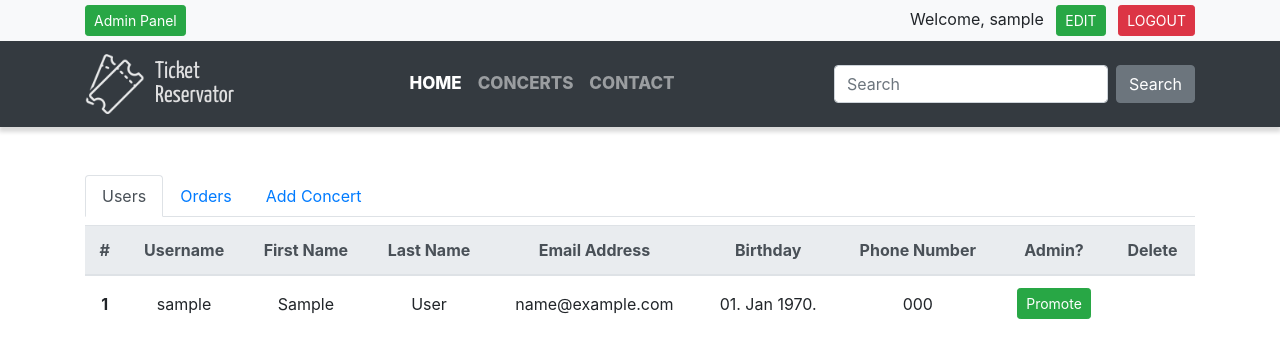
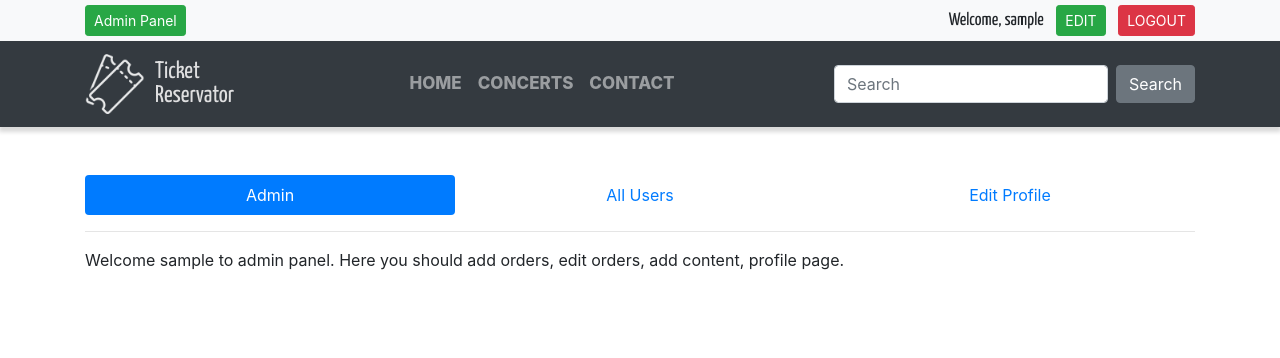
Before and after one commit to AndrejNikolic/Ticket-Reservator-project, a PHP site: page /admin.php in a window 1280 px wide. Shown: the top 358 px of the page. Run offline with PHP 8.4, Linux system fonts and the light colour scheme; the visitor is signed in with stand-in values (Sample User, id 1); tables that the repository leaves empty or names only in its code hold one stand-in row (values such as "Sample post"); some web fonts are replaced.

Commit message:
Admin navigation

```diff
--- a/admin.php
+++ b/admin.php
@@ -1,6 +1,8 @@
 <?php
 session_start();
 require_once("connect.php");
+
+$_SESSION['page']="admin";
 
 if (!isset($_SESSION['admin'])) {
     header("location: index.php");
@@ -15,72 +17,11 @@ if (!isset($_SESSION['admin'])) {
 <body>
 <?php include "assets/header.php" ?>
     <div class="container my-5">
-        <ul class="nav nav-tabs" id="myTab" role="tablist">
-        <li class="nav-item" role="presentation">
-            <a class="nav-link active" data-toggle="tab" href="#users" role="tab" aria-controls="users" aria-selected="true">Users</a>
-        </li>
-        <li class="nav-item" role="presentation">
-            <a class="nav-link" data-toggle="tab" href="#orders" role="tab" aria-controls="orders" aria-selected="false">Orders</a>
-        </li>
-        <li class="nav-item" role="presentation">
-            <a class="nav-link" data-toggle="tab" href="#new-concert" role="tab" aria-controls="new-concert" aria-selected="false">Add Concert</a>
-        </li>
-        </ul>
-        <div class="tab-content" id="myTabContent">
-            <div class="tab-pane fade show active" id="users" role="tabpanel" aria-labelledby="users-tab">
-                <table class="table table-hover mt-2 text-center">
-                    <thead class="thead-light">
-                        <tr>
-                            <th scope="col">#</th>
-                            <th scope="col">Username</th>
-                            <th scope="col">First Name</th>
-                            <th scope="col">Last Name</th>
-                            <th scope="col">Email Address</th>
-                            <th scope="col">Birthday</th>
-                            <th scope="col">Phone Number</th>
-                            <th scope="col">Admin?</th>
-                            <th scope="col">Delete</th>
-                        </tr>
-                    </thead>
-                    <tbody>
-                    <?php
-                    //load users
-                    $sql = "SELECT id_user, username, first_name, last_name, email, birthday, phone, admin FROM user";
-                    $result = mysqli_query($con, $sql);
-                    $count = 1;
-                    $admin = "";
+        <?php include "admin_navigation.php" ?>
 
-                    while($row = mysqli_fetch_assoc($result)) {
-                        if ($row["admin"] == 1) {
-                            $admin = '<a class="btn btn-danger btn-sm" href="assets/demote_admin.php?id='.$row["id_user"].'">Demote</a>';
-                        } else {
-                            $admin = '<a class="btn btn-success btn-sm" href="assets/promote_admin.php?id='.$row["id_user"].'">Promote</a>';
-                        }
+        Welcome <?php echo $_SESSION['username'] ?> to admin panel.
+        Here you should add orders, edit orders, add content, profile page.
 
-                        echo '<tr>
-                                <th scope="row">'.$count.'</th>
-                                <td>'.$row["username"].'</td>
-                                <td>'.$row["first_name"].'</td>
-                                <td>'.$row["last_name"].'</td>
-                                <td>'.$row["email"].'</td>
-                                <td>'.date("d. M Y.", strtotime($row["birthday"])).'</td>
-                                <td>'.$row["phone"].'</td>
-                                <td>'.$admin.'</td>
-                                <td><a href="assets/delete_user.php?id='.$row["id_user"].'"><i class="fas fa-trash"></i></a></td>
-                            </tr>';
-                            $count++;
-                    }
-
-                    mysqli_close($con);
-                    ?>
-                    </tbody>
-                </table>
-            </div>
-            <div class="tab-pane fade" id="orders" role="tabpanel" aria-labelledby="orders-tab">Orders table</div>
-            <div class="tab-pane fade" id="new-concert" role="tabpanel" aria-labelledby="new-concert-tab">
-                    New Concert options
-            </div>
-        </div>
     </div>
 </body>
 </html>
--- /dev/null
+++ b/admin_navigation.php
@@ -0,0 +1,12 @@
+<ul class="nav nav-pills nav-justified">
+    <li class="nav-item">
+        <a class="nav-link <?php if($_SESSION['page']=="admin"){ echo "active"; }?>" href="admin.php">Admin</a>
+    </li>
+    <li class="nav-item">
+        <a class="nav-link <?php if($_SESSION['page']=="users"){ echo "active"; }?>" href="admin_users.php">All Users</a>
+    </li>
+    <li class="nav-item">
+        <a class="nav-link <?php if($_SESSION['page']=="edit-profile"){ echo "active"; }?>" href="edit_profile.php?id=<?php echo $_SESSION['username_id'] ?>">Edit Profile</a>
+    </li>
+</ul>
+<hr>
--- a/assets/delete_user.php
+++ b/assets/delete_user.php
@@ -13,7 +13,7 @@ if (isset($_SESSION['admin'])){
 
   mysqli_close($con);
 
-  header("Location: ../admin.php");
+  header("Location: ../admin_users.php");
 } else {
   echo "You don't have administrator privileges";
 }
--- a/assets/demote_admin.php
+++ b/assets/demote_admin.php
@@ -13,7 +13,7 @@ if (isset($_SESSION['admin'])){
 
   mysqli_close($con);
 
-  header("Location: ../admin.php");
+  header("Location: ../admin_users.php");
 } else {
   echo "You don't have administrator privileges";
 }
--- a/assets/header.php
+++ b/assets/header.php
@@ -24,8 +24,7 @@ if (isset($_GET['logout'])) {
 	<div class="text-right">
 	<?php
 		if(isset($_SESSION['username'])){
-			echo "Welcome, " . $_SESSION['username'];
-			echo '';
+			echo "<span>Welcome, " . $_SESSION['username']."</span>";
 		} else {
 			echo '<a class="btn btn-success btn-sm" href="login.php" role="button">Login / Register</a>';
 		}
@@ -47,14 +46,14 @@ if (isset($_GET['logout'])) {
 
 		<div class="collapse navbar-collapse" id="navbarSupportedContent">
 			<ul class="navbar-nav m-auto">
-				<li class="nav-item active">
-					<a class="nav-link" href="index.php">Home</a>
+				<li class="nav-item">
+					<a class="nav-link <?php if($_SESSION['page']=="index"){ echo "active"; }?>" href="index.php">Home</a>
 				</li>
 				<li class="nav-item">
-					<a class="nav-link" href="concerts.php">Concerts</a>
+					<a class="nav-link <?php if($_SESSION['page']=="concerts"){ echo "active"; }?>" href="concerts.php">Concerts</a>
 				</li>
 				<li class="nav-item">
-					<a class="nav-link" href="contact.php">Contact</a>
+					<a class="nav-link <?php if($_SESSION['page']=="contact"){ echo "active"; }?>" href="contact.php">Contact</a>
 				</li>
 			</ul>
 			<form class="form-inline my-2 my-lg-0">
--- a/assets/promote_admin.php
+++ b/assets/promote_admin.php
@@ -13,7 +13,7 @@ if (isset($_SESSION['admin'])){
 
   mysqli_close($con);
 
-  header("Location: ../admin.php");
+  header("Location: ../admin_users.php");
 } else {
   echo "You don't have administrator privileges";
 }
--- a/assets/resources.php
+++ b/assets/resources.php
@@ -11,3 +11,4 @@
 
 <script src="js/jquery-3.5.1.min.js"></script>
 <script src="js/bootstrap.min.js"></script>
+<script src="js/custom.js"></script>
--- a/css/style.css
+++ b/css/style.css
@@ -18,6 +18,11 @@
   -webkit-box-pack: justify;
       -ms-flex-pack: justify;
           justify-content: space-between;
+}
+
+.top-bar .top-bar_items span {
+  font-family: 'Yanone Kaffeesatz', sans-serif;
+  font-size: 18px;
 }
 
 .navbar {
--- a/css/style.scss
+++ b/css/style.scss
@@ -13,6 +13,10 @@ $breakpoint-tablet: 768px;
         display: flex;
         align-items: center;
         justify-content: space-between;
+        span {
+            font-family: 'Yanone Kaffeesatz', sans-serif;
+            font-size: 18px;
+        }
     }
 }
 
--- a/edit_profile.php
+++ b/edit_profile.php
@@ -1,6 +1,8 @@
 <?php
 session_start();
 require_once("connect.php");
+
+$_SESSION['page']="edit-profile";
 $idItem = $_GET["id"];
 ?>
 
@@ -13,6 +15,7 @@ $idItem = $_GET["id"];
 <body>
 <?php include "assets/header.php" ?>
 <div class="container my-5">
+<?php if (isset($_SESSION['admin'])) { include "admin_navigation.php"; } ?>
 <div class="row justify-content-center">
 <?php
 
--- a/index.php
+++ b/index.php
@@ -1,6 +1,8 @@
 <?php
   session_start();
   require_once("connect.php");
+
+  $_SESSION['page']="index";
 ?>
 
 <!DOCTYPE html>
```
Also changed, not shown: admin_users.php (added, +67 -0 lines), concerts.php (added, +19 -0 lines), 1 other file.
